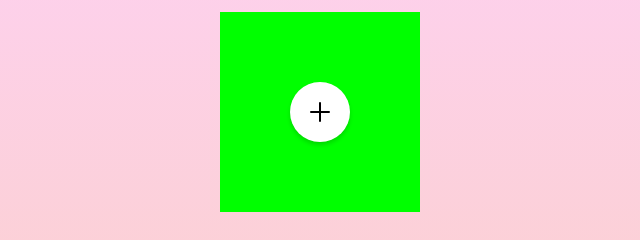
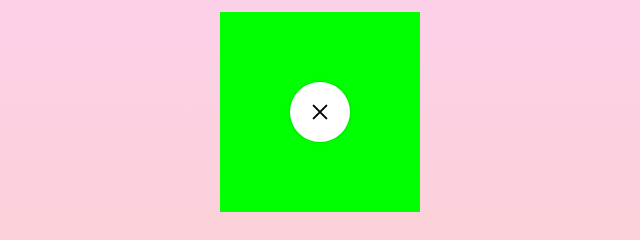
Before and after one commit to MGarciav28/Animated-Circular-Navigation, a plain HTML site: page index.html in a window 1280 px wide. Both pictures are taken after a click on the element 640 px from the left and 400 px from the top of the page. Shown: the part 288-528 px from the top of the page, 320-960 px from the left. Drawn offline with nearby package versions, Linux system fonts and the light colour scheme.

Commit message:
Se agrega rotacion al icono principal al alternar clase active

```diff
--- a/style.css
+++ b/style.css
@@ -42,6 +42,19 @@ body{
     -moz-border-radius: 50%;
     -ms-border-radius: 50%;
     -o-border-radius: 50%;
-    box-shadow: 0 3px 4px rgba(0, 0, 0, 0.15);
+    box-shadow: 0 0 4px rgba(0, 0, 0, 0.15);
     font-size: 2em;
+    transition: transform 1.25s;
+    -webkit-transition: transform 1.25s;
+    -moz-transition: transform 1.25s;
+    -ms-transition: transform 1.25s;
+    -o-transition: transform 1.25s;
 }
+
+.menu.active .toggle{
+    transform: rotate(315deg);
+    -webkit-transform: rotate(315deg);
+    -moz-transform: rotate(315deg);
+    -ms-transform: rotate(315deg);
+    -o-transform: rotate(315deg);
+}
```
